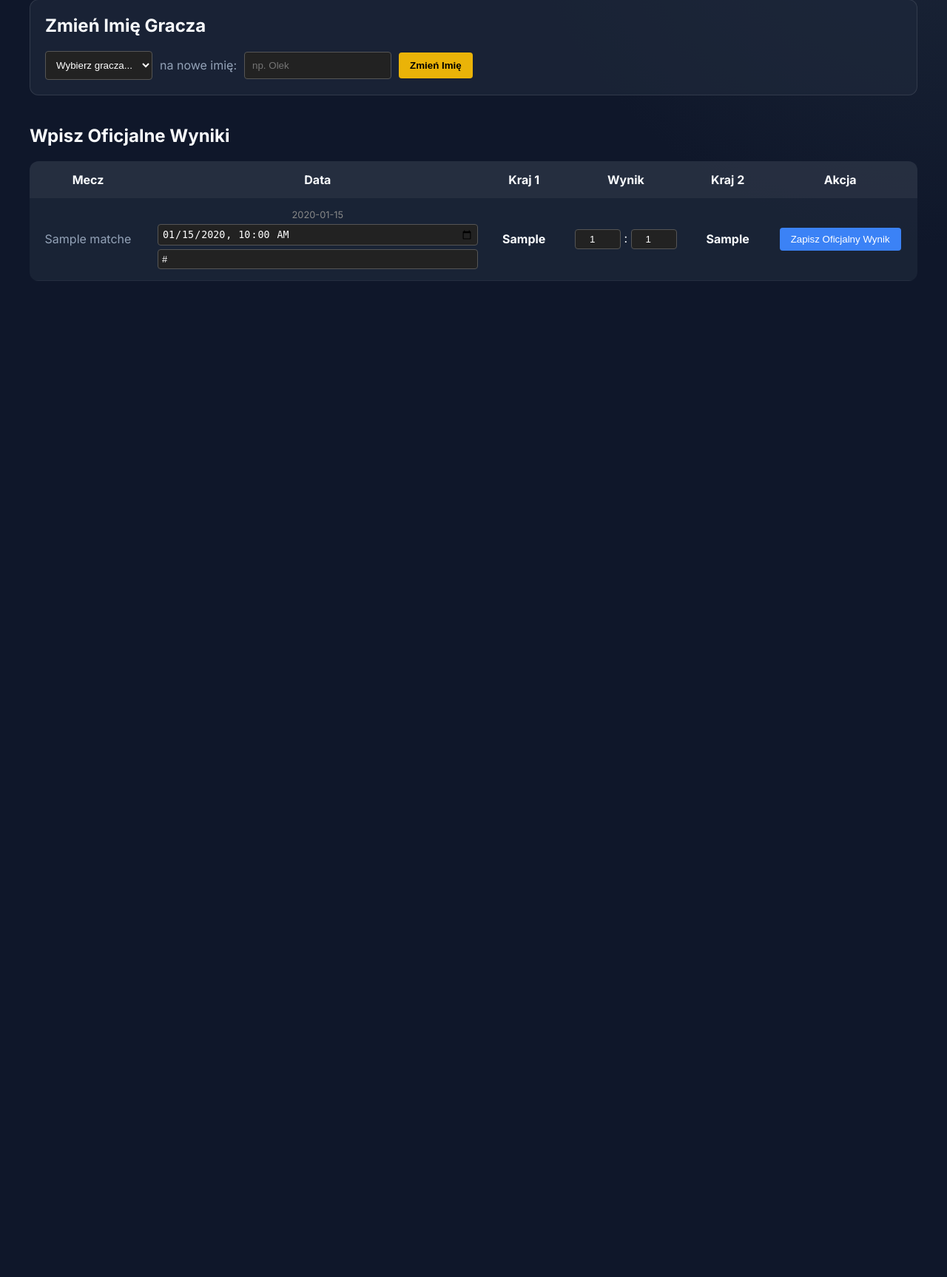
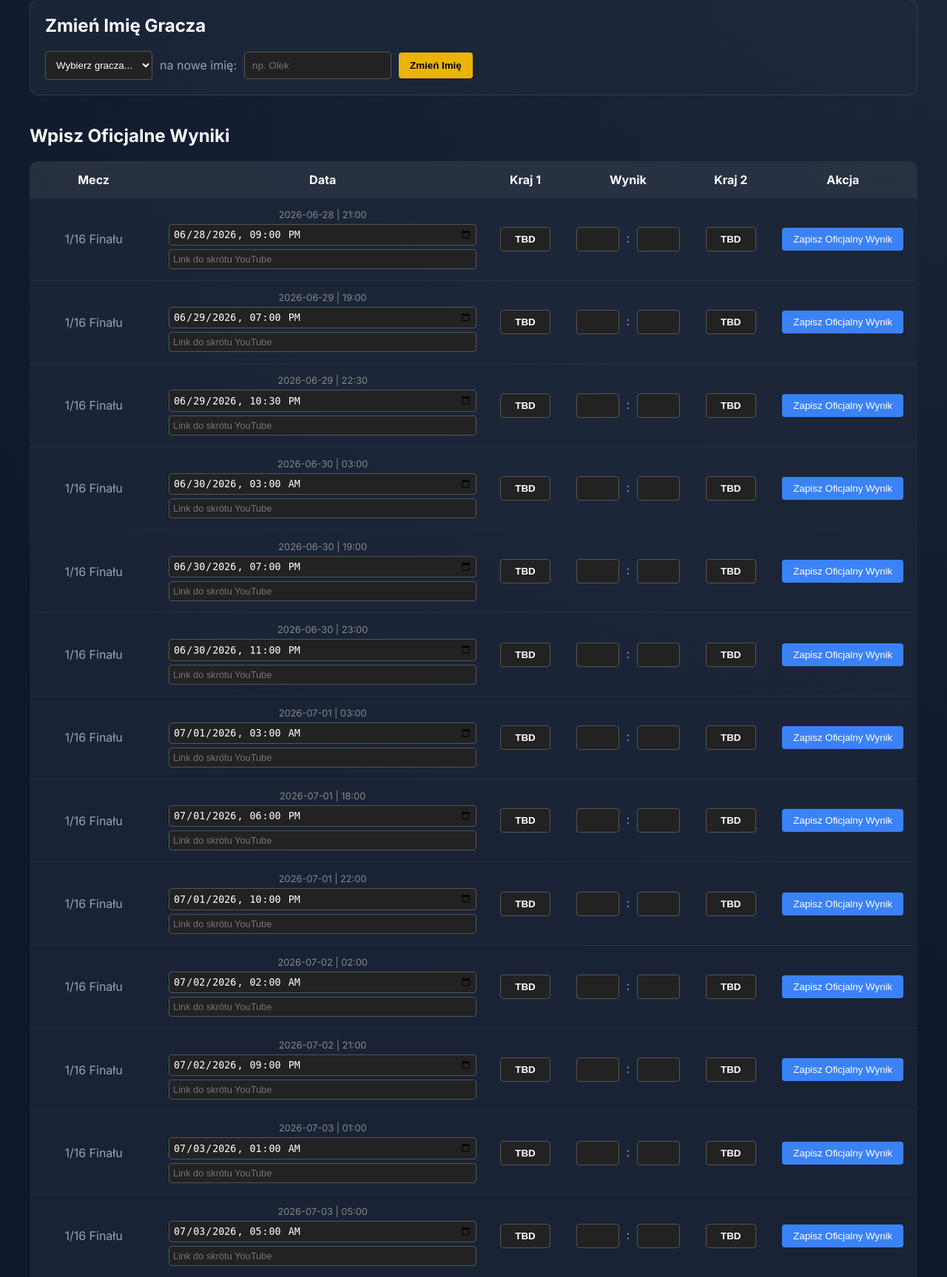
Before and after one commit to ajemfakinalkoholik-commits/mundial-2026, a Flask app: page /admin in a window 1280 px wide. Shown: the part 270-1997 px from the top of the page at 74% size. Before the commit the page ends 650 px from the top, so only its background shows below. Run offline with Flask 3, Linux system fonts and the light colour scheme; a user stored in the database is signed in; data comes from the database, SQL or seed files in the repository; tables that the repository leaves empty hold one stand-in row (values such as "Sample post").

Commit message:
Add files via upload

```diff
--- a/app.py
+++ b/app.py
@@ -135,9 +135,17 @@ def logout():
 def dashboard():
     sort_by = request.args.get('sort', 'group')
     filter_val = request.args.get('filter', 'all')
+    phase = request.args.get('phase', 'group')
 
     # Base query for matches
     matches_query = Match.query
+
+    KNOCKOUT_GROUPS = ["1/16 Finału", "1/8 Finału", "Ćwierćfinały", "Półfinały", "Mecz o 3. miejsce", "Finał"]
+
+    if phase == 'knockout':
+        matches_query = matches_query.filter(Match.group_name.in_(KNOCKOUT_GROUPS))
+    else:
+        matches_query = matches_query.filter(~Match.group_name.in_(KNOCKOUT_GROUPS))
 
     if filter_val == 'upcoming':
         matches_query = matches_query.filter_by(played=False)
@@ -436,9 +444,13 @@ def admin():
 
         new_date = request.form.get('new_date')
         highlights_url = request.form.get('highlights_url')
+        team1 = request.form.get('team1')
+        team2 = request.form.get('team2')
 
         match = db.session.get(Match, match_id)
         if match:
+            if team1: match.team1 = team1.strip().upper()
+            if team2: match.team2 = team2.strip().upper()
             if res_1 == "" or res_2 == "":
                 match.result_1 = None
                 match.result_2 = None
@@ -508,6 +520,34 @@ with app.app_context():
         db.session.commit()
         print("Utworzono tymczasowe konto Admin_Setup.")
 
+    # Inicjalizacja fazy pucharowej
+    if Match.query.filter_by(group_name='1/16 Finału').count() == 0:
+        knockout_data = [
+            ("1/16 Finału", "2026-06-28T21:00"), ("1/16 Finału", "2026-06-29T19:00"),
+            ("1/16 Finału", "2026-06-29T22:30"), ("1/16 Finału", "2026-06-30T03:00"),
+            ("1/16 Finału", "2026-06-30T19:00"), ("1/16 Finału", "2026-06-30T23:00"),
+            ("1/16 Finału", "2026-07-01T03:00"), ("1/16 Finału", "2026-07-01T18:00"),
+            ("1/16 Finału", "2026-07-01T22:00"), ("1/16 Finału", "2026-07-02T02:00"),
+            ("1/16 Finału", "2026-07-02T21:00"), ("1/16 Finału", "2026-07-03T01:00"),
+            ("1/16 Finału", "2026-07-03T05:00"), ("1/16 Finału", "2026-07-03T20:00"),
+            ("1/16 Finału", "2026-07-04T00:00"), ("1/16 Finału", "2026-07-04T03:30"),
+            ("1/8 Finału", "2026-07-04T19:00"), ("1/8 Finału", "2026-07-04T23:00"),
+            ("1/8 Finału", "2026-07-05T22:00"), ("1/8 Finału", "2026-07-06T02:00"),
+            ("1/8 Finału", "2026-07-06T21:00"), ("1/8 Finału", "2026-07-07T02:00"),
+            ("1/8 Finału", "2026-07-07T18:00"), ("1/8 Finału", "2026-07-07T22:00"),
+            ("Ćwierćfinały", "2026-07-09T22:00"), ("Ćwierćfinały", "2026-07-10T21:00"),
+            ("Ćwierćfinały", "2026-07-11T23:00"), ("Ćwierćfinały", "2026-07-12T03:00"),
+            ("Półfinały", "2026-07-14T21:00"), ("Półfinały", "2026-07-15T21:00"),
+            ("Mecz o 3. miejsce", "2026-07-18T23:00"), ("Finał", "2026-07-19T21:00")
+        ]
+        for group, dt_str in knockout_data:
+            st = datetime.strptime(dt_str, "%Y-%m-%dT%H:%M")
+            date_time_str = f"{st.strftime('%Y-%m-%d')} | {st.strftime('%H:%M')}"
+            m = Match(group_name=group, start_time=st, date_time_str=date_time_str, team1="TBD", team2="TBD")
+            db.session.add(m)
+        db.session.commit()
+        print("Dodano mecze fazy pucharowej.")
+
     # Bezpieczna migracja - dodanie kolumny na skróty wideo
     from sqlalchemy import text
     try:
--- a/templates/admin.html
+++ b/templates/admin.html
@@ -57,13 +57,17 @@
                 <input type="datetime-local" name="new_date" value="{{ m.start_time.strftime('%Y-%m-%dT%H:%M') if m.start_time else '' }}" style="padding: 5px; border-radius: 4px; border: 1px solid #555; background: #222; color: white; margin-bottom: 5px; width: 100%; box-sizing: border-box;">
                 <input type="url" name="highlights_url" value="{{ m.highlights_url if m.highlights_url else '' }}" placeholder="Link do skrótu YouTube" style="padding: 5px; border-radius: 4px; border: 1px solid #555; background: #222; color: white; width: 100%; box-sizing: border-box; font-size: 0.8rem;">
             </td>
-            <td style="padding: 15px; font-weight: bold;">{{ m.team1 }}</td>
             <td style="padding: 15px;">
-                <input type="number" name="res_1" style="width: 50px; padding: 5px; text-align: center; border-radius: 4px; border: 1px solid #555; background: #222; color: white;" value="{{ m.result_1 if m.result_1 is not none else '' }}">
-                :
-                <input type="number" name="res_2" style="width: 50px; padding: 5px; text-align: center; border-radius: 4px; border: 1px solid #555; background: #222; color: white;" value="{{ m.result_2 if m.result_2 is not none else '' }}">
+                <input type="text" name="team1" value="{{ m.team1 }}" style="width: 50px; text-align: center; padding: 8px; border-radius: 4px; border: 1px solid #555; background: #222; color: white; font-weight: bold;">
             </td>
-            <td style="padding: 15px; font-weight: bold;">{{ m.team2 }}</td>
+            <td style="padding: 15px; min-width: 120px;">
+                <input type="number" name="res_1" value="{{ m.result_1 if m.result_1 is not none else '' }}" min="0" style="width: 40px; text-align: center; padding: 8px; border-radius: 4px; border: 1px solid #555; background: #222; color: white;">
+                <span style="margin: 0 5px; color: var(--text-secondary);">:</span>
+                <input type="number" name="res_2" value="{{ m.result_2 if m.result_2 is not none else '' }}" min="0" style="width: 40px; text-align: center; padding: 8px; border-radius: 4px; border: 1px solid #555; background: #222; color: white;">
+            </td>
+            <td style="padding: 15px;">
+                <input type="text" name="team2" value="{{ m.team2 }}" style="width: 50px; text-align: center; padding: 8px; border-radius: 4px; border: 1px solid #555; background: #222; color: white; font-weight: bold;">
+            </td>
             <td style="padding: 15px;">
                 <button type="submit" style="padding: 8px 15px; background: var(--accent); color: white; border: none; border-radius: 4px; cursor: pointer;">Zapisz Oficjalny Wynik</button>
             </td>
```
Also changed, not shown: templates/dashboard.html (+9 -5 lines).
